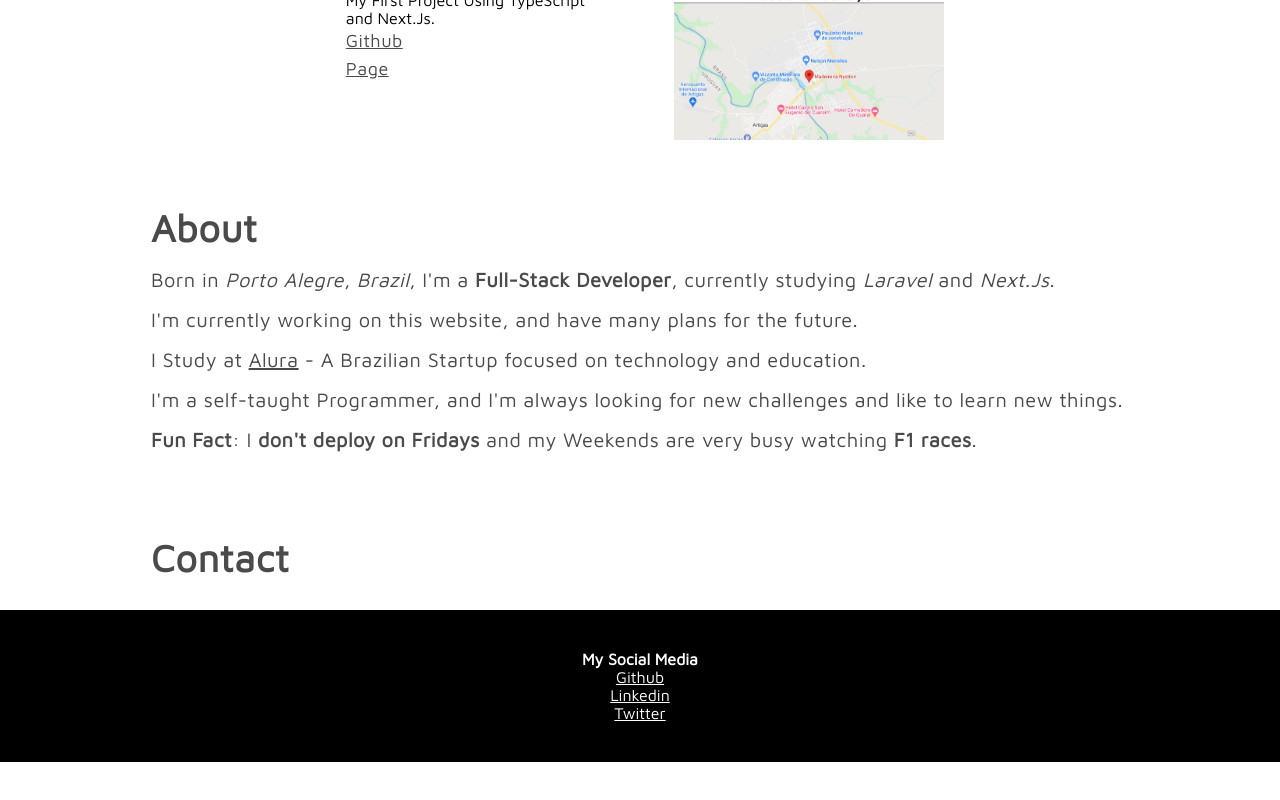
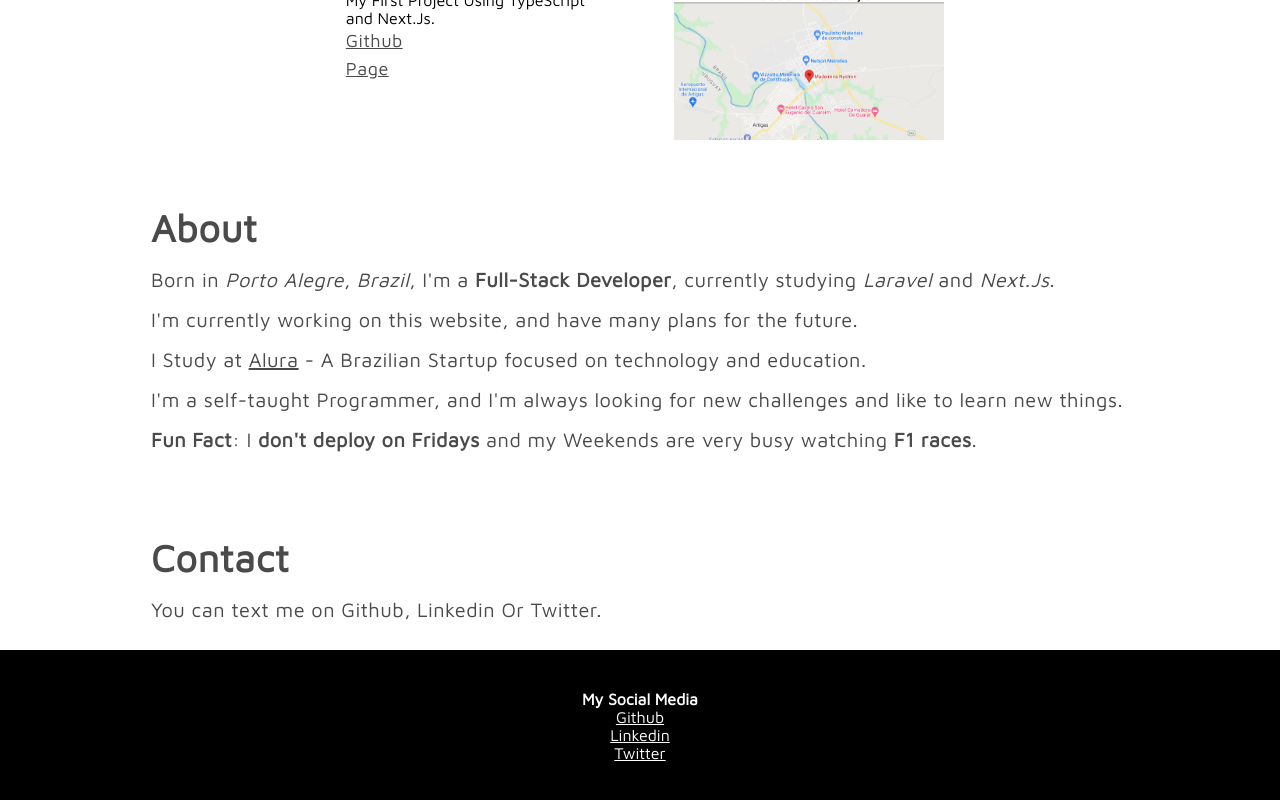
Before and after one commit to TheDevick/Next.Js-Personal-Page, a Next.js app: page / in a window 1280 px wide. Shown: the part 1058-1858 px from the top of the page. Before the commit the page ends 1820 px from the top, so only its background shows below. Built offline with nearby package versions, Linux system fonts and the light colour scheme.

Commit message:
feat: Add Styled Text To Contact

```diff
--- a/src/components/Contact/index.tsx
+++ b/src/components/Contact/index.tsx
@@ -9,10 +9,31 @@ const StyledDiv = styled.div`
     }
 `
 
+const StyledText = styled.p`
+    white-space: pre-wrap;
+    margin-top: 20px;
+
+    font-style: normal;
+    font-weight: normal;
+    font-size: 20px;
+    line-height: 20px;
+
+    letter-spacing: 0.45px;
+
+    color: #4A4A4A;
+
+    @media (max-width: 992px) {
+        margin: 20px 5px 0 5px;
+        text-align: center;
+        line-height: 50px;
+    }
+`
+
 export default function Contact() {
     return (
         <StyledDiv id="Contact">
             <Title>Contact</Title>
+            <StyledText>You can text me on Github, Linkedin Or Twitter.</StyledText>
         </StyledDiv>
     )
 }
```
